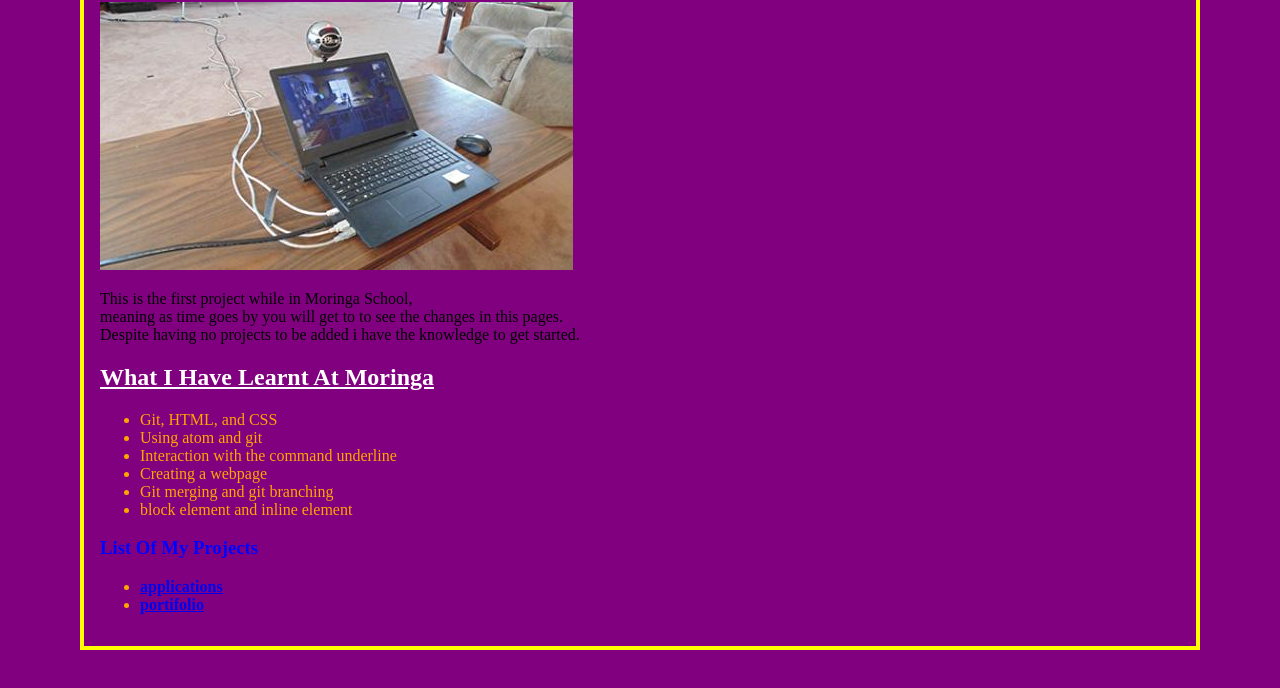
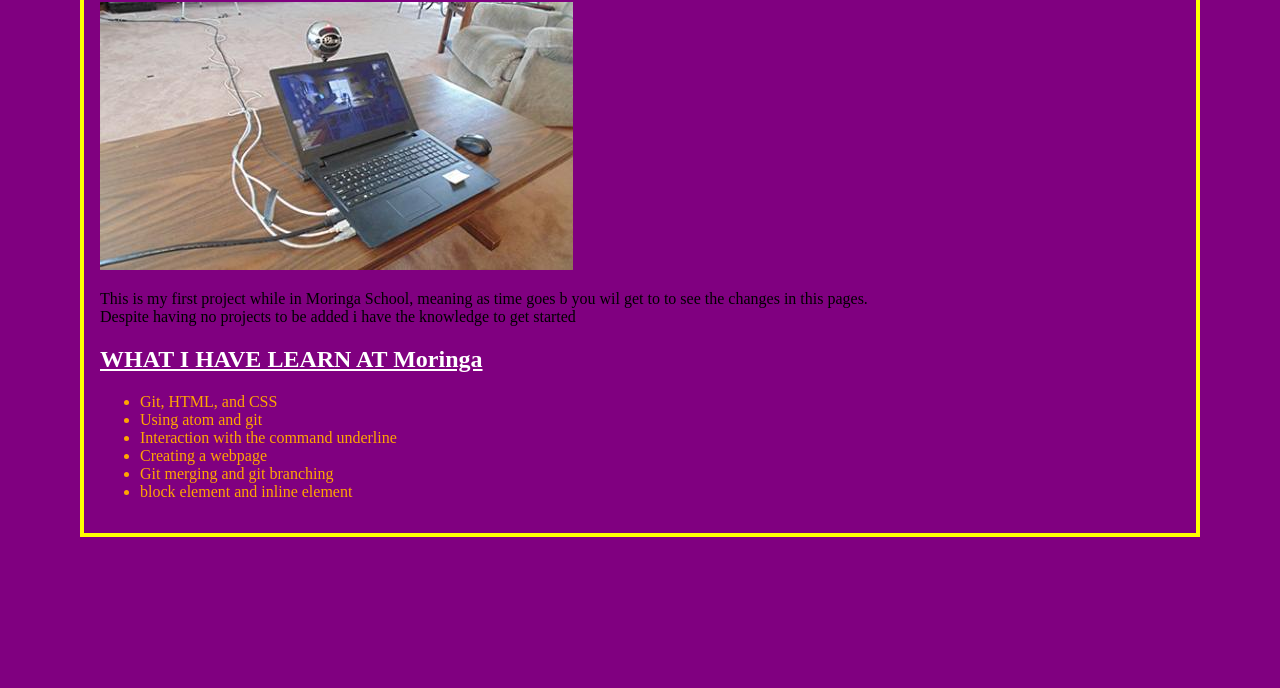
Before and after one commit to DuncanArani/my-first-one, a plain HTML site: page index2.html in a window 1280 px wide. Shown: the part 196-884 px from the top of the page. After the commit the page ends 813 px from the top, so only its background shows below. Drawn offline with Linux system fonts and the light colour scheme.

Commit message:
changes on index2.html

```diff
--- a/index2.html
+++ b/index2.html
@@ -9,8 +9,8 @@
 <body>
   <h1>Duncan Arani's Projects</h1>
   <img src="img/123.jpg" alt="the fun side of programming">
-  <p class="Projects">This is the first project while in Moringa School,<br> meaning as time goes by you will get to to see the changes in this pages.<br> Despite having no projects to be added i have the knowledge to get started.</p>
-  <h2 class="knowledge">What I Have Learnt At Moringa</h2>
+  <p class="Projects">This is my first project while in Moringa School, meaning as time goes b you wil get to to see the changes in this pages.<br> Despite having no projects to be added i have the knowledge to get started</p>
+  <h2>WHAT I HAVE LEARN AT Moringa</h2>
   <ul>
     <li>Git, HTML, and CSS</li>
     <li>Using atom and git</li>
@@ -19,12 +19,6 @@
     <li>Git merging and git branching</li>
     <li>block element and inline element</li>
   </ul>
-  <h3><strong>List Of My Projects<strong></h3>
-
-  <ul>
-    <li><a href="https://duncanarani.github.io/application/"target="blank">applications</a></li>
-    <li><a href="https://duncanarani.github.io/my-first-one/"target="blank">portifolio</a></li>
-  </ul>
 
 </body>
 <link rel="stylesheet" href="css/app2.css">
```
